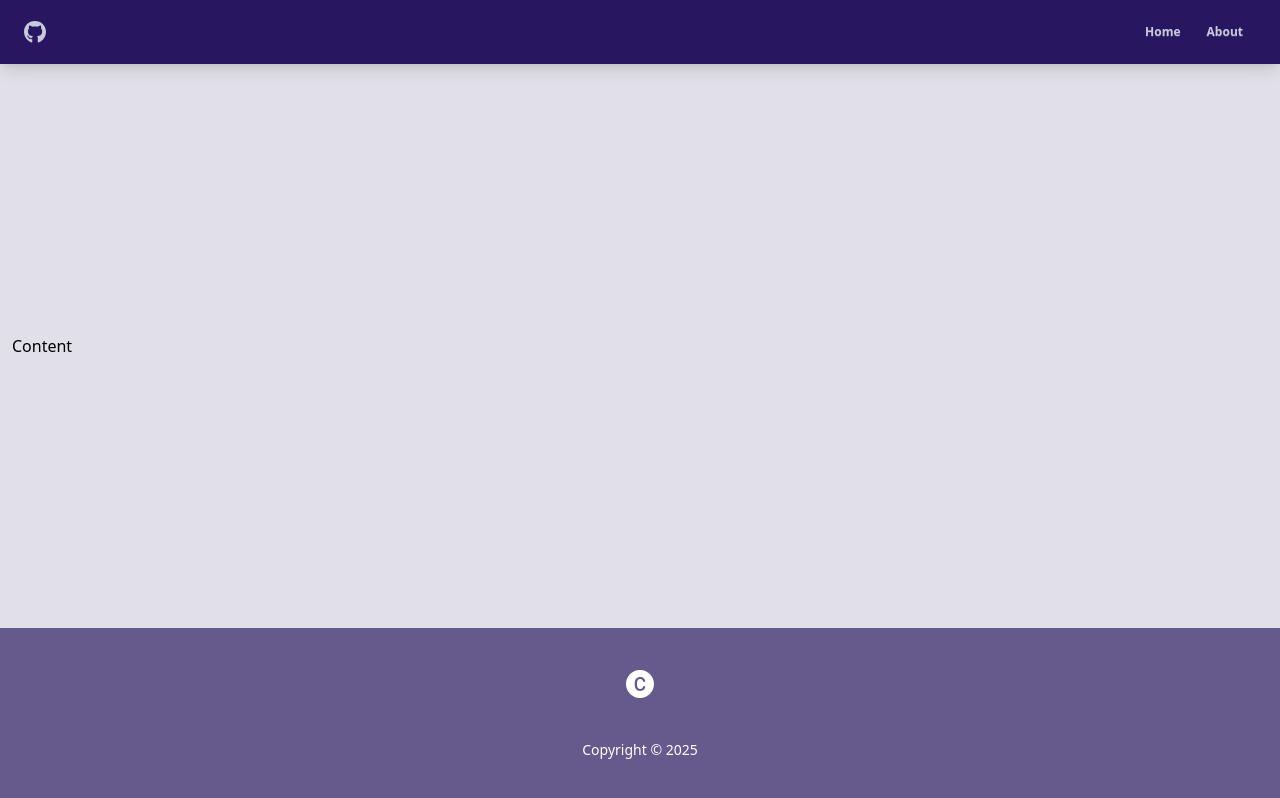
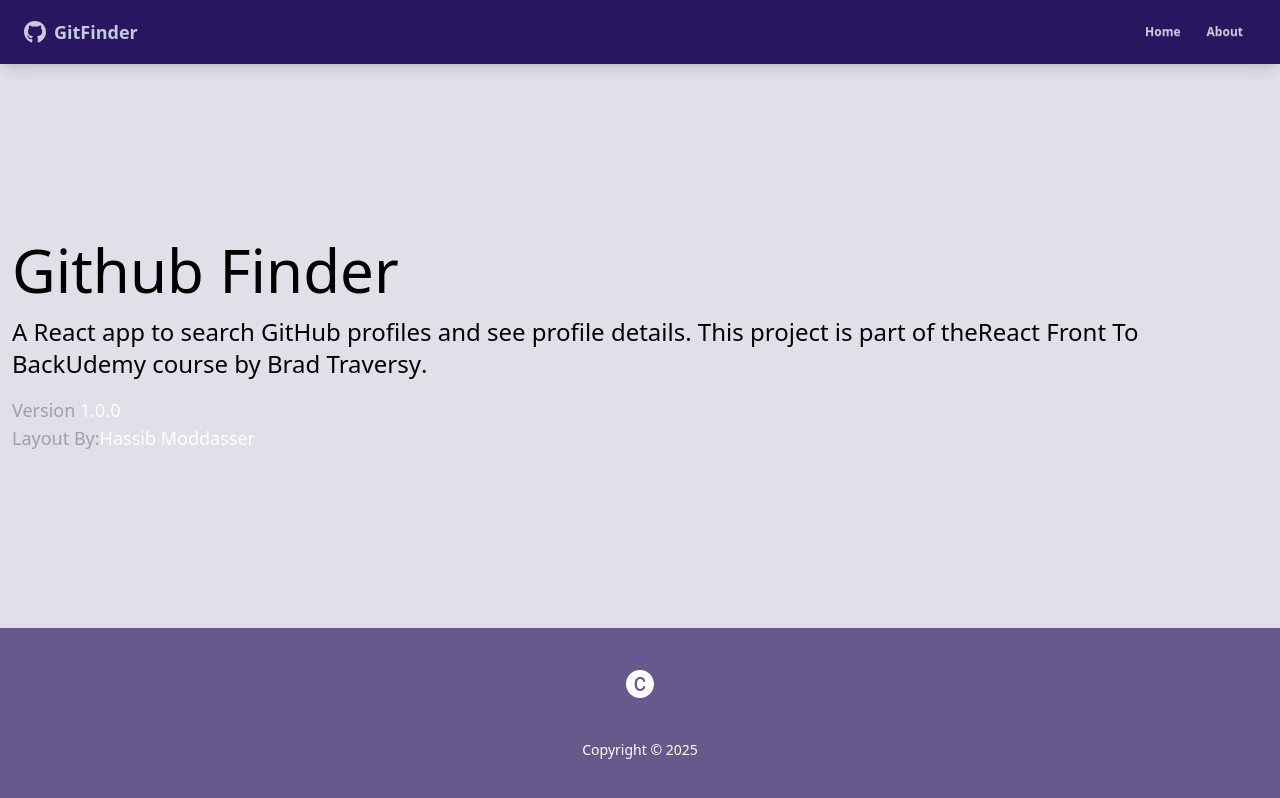
Before and after one commit to Yakov-Tome/GitFinder, a React (Vite) app: page /about in a window 1280 px wide. Built offline with nearby package versions, Linux system fonts and the light colour scheme.

Commit message:
Pages & Routes

```diff
--- a/src/App.jsx
+++ b/src/App.jsx
@@ -1,14 +1,24 @@
 import { BrowserRouter as Router, Routes, Route } from "react-router-dom";
 import Navbar from "./components/layout/Navbar";
 import Footer from "./components/layout/Footer";
+import Home from "./pages/Home";
+import About from "./pages/About";
+import NotFound from "./pages/NotFound";
 
 function App() {
   return (
     <Router>
       <div className="flex flex-col justify-between h-screen bg-neutral/10">
-        <Navbar />
+        <Navbar title="GitFinder" />
 
-        <main className="container mx-auto px-3 pb-12">Content</main>
+        <main className="container mx-auto px-3 pb-12">
+          <Routes>
+            <Route path="/" element={<Home />} />
+            <Route path="/about" element={<About />} />
+            <Route path="/notfound" element={<NotFound />} />
+            <Route path="/*" element={<NotFound />} />
+          </Routes>
+        </main>
 
         <Footer />
       </div>
--- /dev/null
+++ b/src/pages/About.jsx
@@ -0,0 +1,32 @@
+import React from "react";
+
+function About() {
+  return (
+    <>
+      <h1 className="text-6xl mb-4">Github Finder</h1>
+      <p className="mb-4 text-2xl font-light">
+        A React app to search GitHub profiles and see profile details. This
+        project is part of the
+        <a href="https://www.udemy.com/course/modern-react-front-to-back/">
+          React Front To Back
+        </a>
+        Udemy course by
+        <strong>
+          <a href="https://traversymedia.com"> Brad Traversy</a>
+        </strong>
+        .
+      </p>
+      <p className="text-lg text-gray-400">
+        Version <span className="text-white">1.0.0</span>
+      </p>
+      <p className="text-lg text-gray-400">
+        Layout By:
+        <a className="text-white" href="https://twitter.com/hassibmoddasser">
+          Hassib Moddasser
+        </a>
+      </p>
+    </>
+  );
+}
+
+export default About;
--- /dev/null
+++ b/src/pages/Home.jsx
@@ -0,0 +1,12 @@
+import React from "react";
+
+function Home() {
+  return (
+    <div>
+      <h1 className="text-6xl">Welcome</h1>
+    </div>
+  );
+}
+
+export default Home;
+Home;
--- /dev/null
+++ b/src/pages/NotFound.jsx
@@ -0,0 +1,22 @@
+import React from "react";
+import { FaHome } from "react-icons/fa";
+import { Link } from "react-router-dom";
+
+function NotFound() {
+  return (
+    <div className="hero">
+      <div className="text-center hero-content">
+        <div className="max-w-lg">
+          <h1 className="text-8xl font-bold mb-8">Oops!</h1>
+          <p className="text-5xl mb-8">404 - Page Not Found!</p>
+          <Link className="btn btn-neutral btn-lg" to="/">
+            <FaHome className="mr-2" />
+            Back To Home
+          </Link>
+        </div>
+      </div>
+    </div>
+  );
+}
+
+export default NotFound;
```
